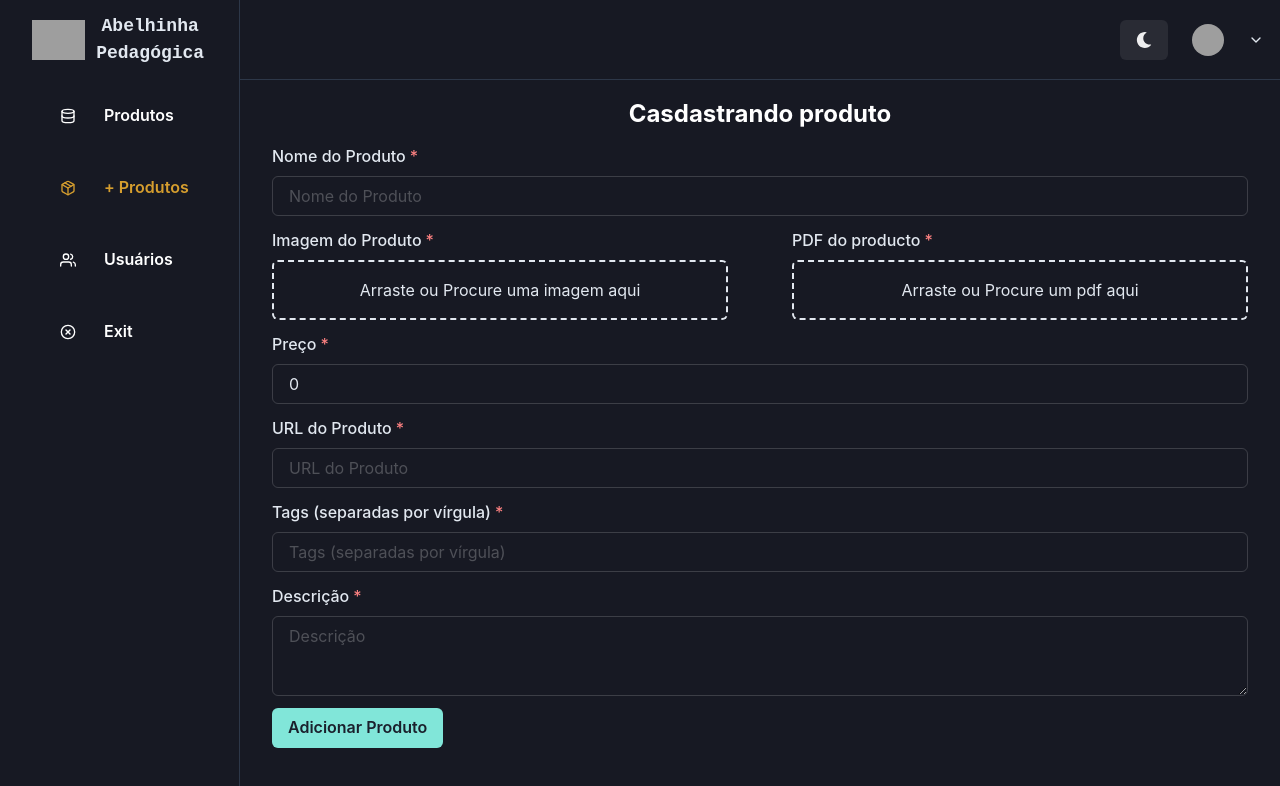
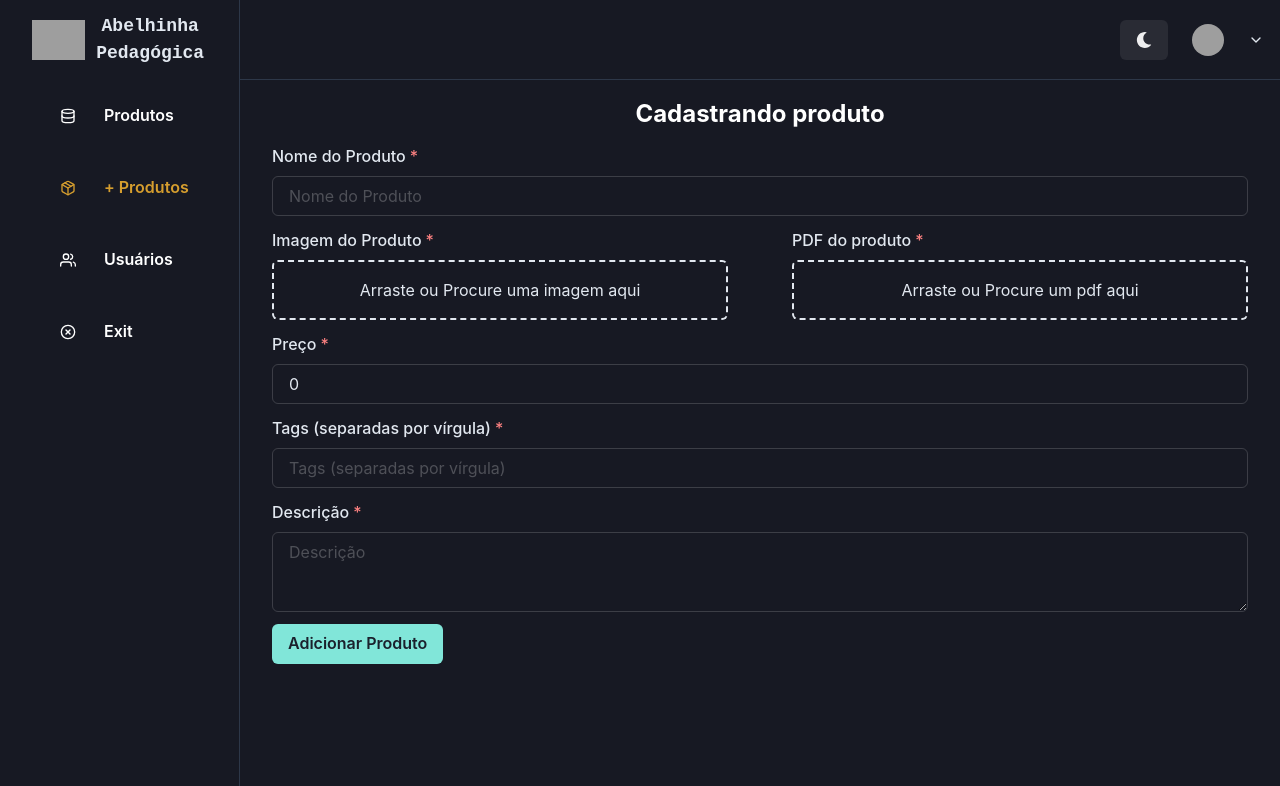
Before and after one commit to jgb27/abelhinha-pedagogica, a React (Vite) app: page /admin in a window 1280 px wide. Both pictures are taken after a click on the button 68 px from the left and 188 px from the top of the page. Shown: the top 786 px of the page. Built offline with nearby package versions, Linux system fonts and the light colour scheme; no server answers; grey boxes are pictures that could not be loaded.

Commit message:
Remove URL

```diff
--- a/src/components/admin/Forms.jsx
+++ b/src/components/admin/Forms.jsx
@@ -25,7 +25,6 @@ const Forms = () => {
   const [productImage, setProductImage] = useState(null);
   const [productPdf, setProductPdf] = useState(null);
   const [productPrice, setProductPrice] = useState(0);
-  const [productUrl, setProductUrl] = useState("");
   const [productTags, setProductTags] = useState("");
   const [productDescription, setProductDescription] = useState("");
 
@@ -52,7 +51,7 @@ const Forms = () => {
       imagem_url: productImage,
       pdf_url: productPdf,
       price: productPrice,
-      url: productUrl,
+      url: "",
       tags: productTags,
       description: productDescription,
     };
@@ -68,7 +67,6 @@ const Forms = () => {
       setProductImage(null);
       setProductPdf(null);
       setProductPrice(0);
-      setProductUrl("");
       setProductTags("");
       setProductDescription("");
 
@@ -82,7 +80,7 @@ const Forms = () => {
 
     } catch (error) {
       toast({
-        title: 'Não foi possivel adicionar',
+        title: 'Não foi possível adicionar',
         description: `${error.response.data.message}`,
         status: "error",
         duration: 3000,
@@ -146,7 +144,7 @@ const Forms = () => {
 
     return (
       <FormControl isRequired mt={3}>
-        <FormLabel>PDF do producto</FormLabel>
+        <FormLabel>PDF do produto</FormLabel>
         <Box
           {...getRootProps()}
           border="2px dashed #e2e8f0"
@@ -182,7 +180,7 @@ const Forms = () => {
           textAlign="center"
           color={colorMode === "dark" ? "white" : "black"}
         >
-          Casdastrando produto
+          Cadastrando produto
         </Text>
         <form onSubmit={handleSubmit}>
           <FormControl isRequired mt={3}>
@@ -205,15 +203,6 @@ const Forms = () => {
               placeholder="Preço"
               value={productPrice}
               onChange={(e) => setProductPrice(parseFloat(e.target.value))}
-            />
-          </FormControl>
-          <FormControl isRequired mt={3}>
-            <FormLabel>URL do Produto</FormLabel>
-            <Input
-              type="url"
-              placeholder="URL do Produto"
-              value={productUrl}
-              onChange={(e) => setProductUrl(e.target.value)}
             />
           </FormControl>
           <FormControl isRequired mt={3}>
```
